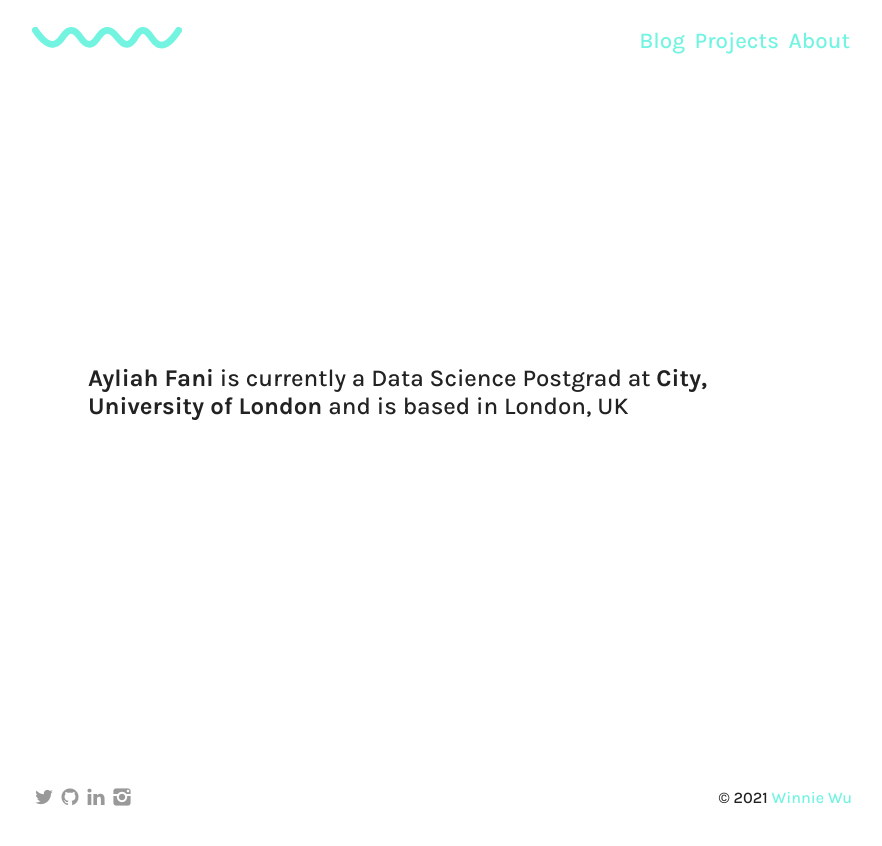
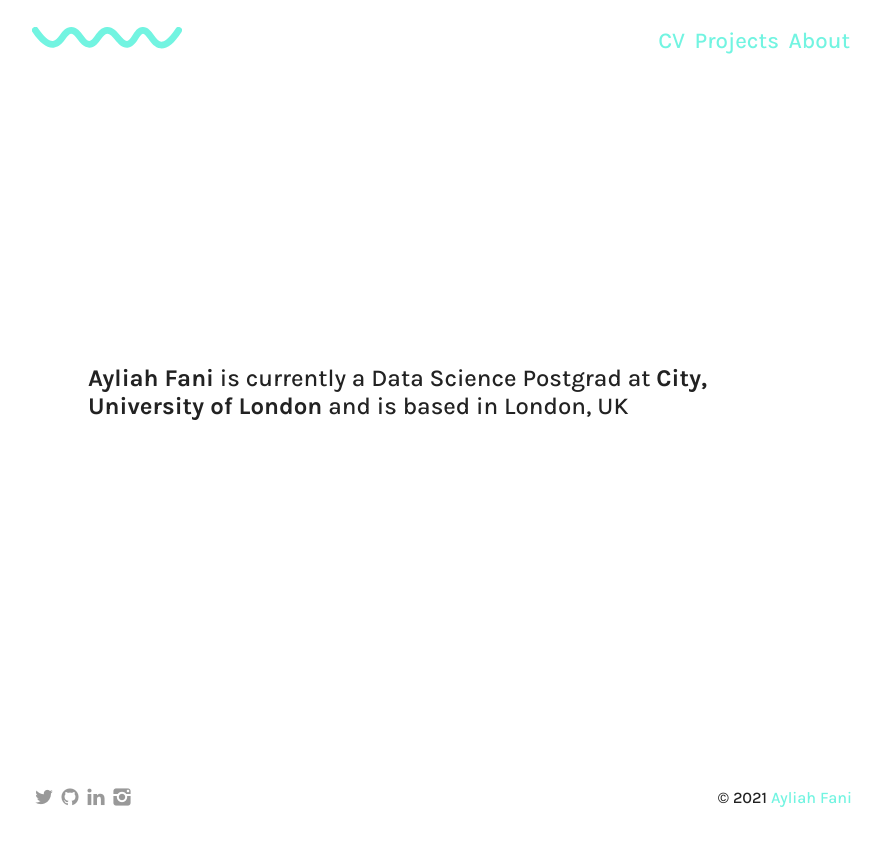
Before and after one commit to ayliahfani/ayliahfani.github.io, a Jekyll site: the page built from index.html, in a window 1280 px wide. Shown: the top 846 px of the page, without its empty margins (198-1080 px from the left). Built offline with Jekyll 4.4.1, drawn with Linux system fonts in a browser that asks for light colours.

Commit message:
Update _config.yml

```diff
--- a/_config.yml
+++ b/_config.yml
@@ -1,4 +1,4 @@
-title: Winnie Wu
+title: Ayliah Fani
 description: A portfolio
 url:
 avatar: /assets/img/head.png  # path/to/avatar for index page. e.g. /assets/img/avatar.jpg
@@ -6,14 +6,11 @@ favicon: # path/to/favicon for site. e.g. /assets/img/favicon.ico
 image_404: /assets/img/avatar.jpg
 google_analytics: # google analytics id
 # disqus_shortname: # disqus_shortname for disqus comment system
-email: weiwinnie.wu@gmail.com
+email: ayliahfani@gmail.com
 
 #social media
-instagram: https://www.instagram.com/thewinniewu
-twitter: https://www.twitter.com/thewinniewu
-github: https://github.com/thewinniewu
-linkedin: https://www.linkedin.com/in/thewinniewu
-medium: https://www.medium.com/@WinnieWu
+github: https://github.com/ayliahfani
+linkedin: https://www.linkedin.com/in/ayliahfani
 
 sass:
   sass_dir: assets/css
@@ -41,8 +38,8 @@ sass:
 
 nav:
   links:
-    - title: Blog
-      url: /blog/
+    - title: CV
+      url: /cv/
     - title: Projects
       url: /projects/
     - title: About
```
